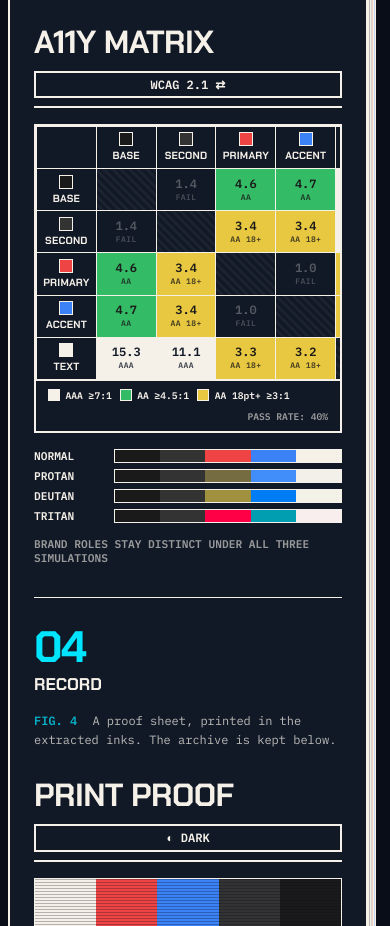
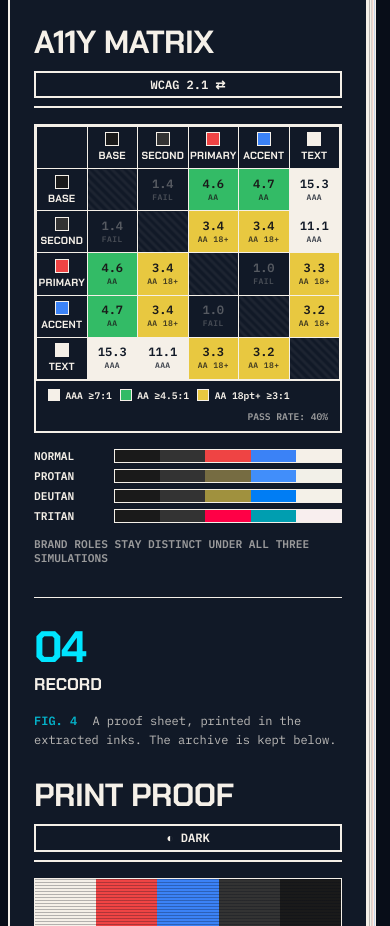
Before and after one commit to Ian9657/palette_extractor, a plain HTML site: page index.html in a window 390 px wide. Shown: the part 2290-3216 px from the top of the page. Drawn offline with Linux system fonts and the light colour scheme.

Commit message:
Fit the contrast matrix on phones; scroll it only below 360px

```diff
--- a/edition.css
+++ b/edition.css
@@ -526,7 +526,12 @@ body::after {
     .entry-margin { flex-direction: column; align-items: flex-start; }
     /* style.css puts the edit pen in the row's flow but leaves ⇄ absolute, so they overlap: seat ⇄ beside the pen */
     .swatch-swap { position: relative; top: 0; right: 0; flex-shrink: 0; width: 24px; height: 24px; margin-left: var(--s1); }
+    /* style.css gives the matrix a 360px floor, wider than a phone's column: let the fixed layout share the width instead */
+    .a11y-matrix table { min-width: 0; }
+    .a11y-matrix th, .a11y-matrix td { padding-left: 0; padding-right: 0; }
 }
+/* Below 360px the role names no longer fit at the 10px floor: keep the floor and scroll sideways */
+@media (max-width: 359px) { .a11y-matrix table { min-width: 340px; } }
 /* main.js colours the empty-list note with --secondary-color (#333 by default), unreadable on the dark sheet */
 .history-container .mono-text { color: var(--text-color) !important; }
 
```
